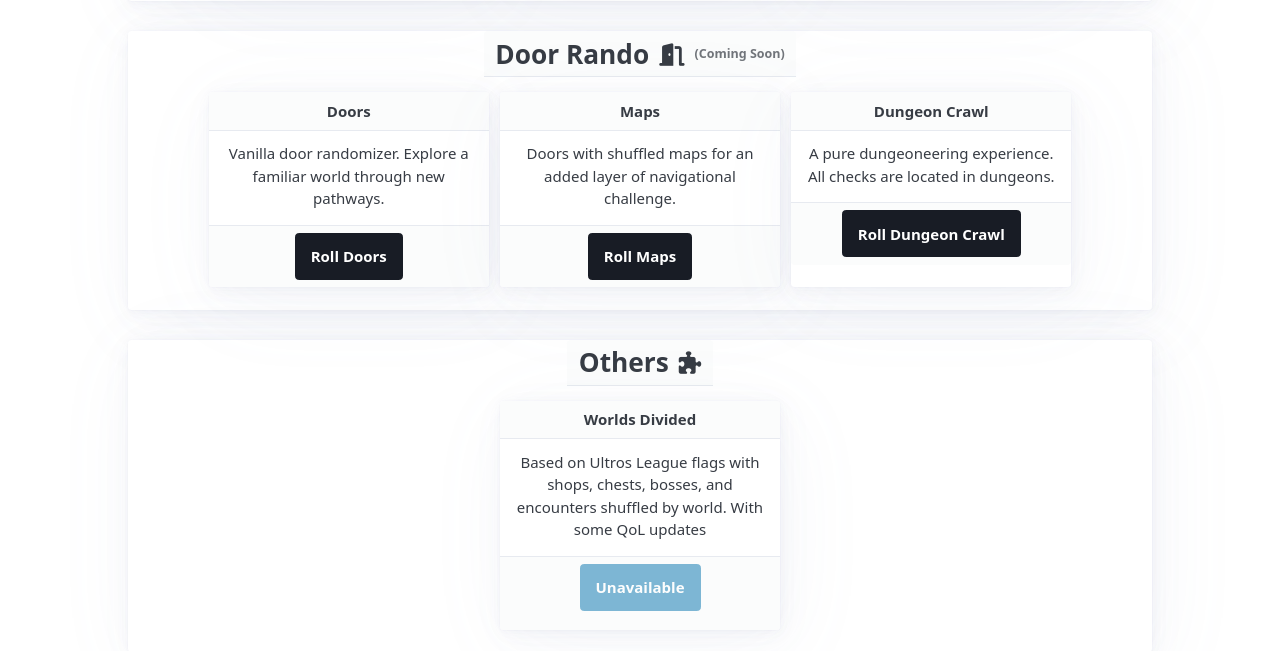
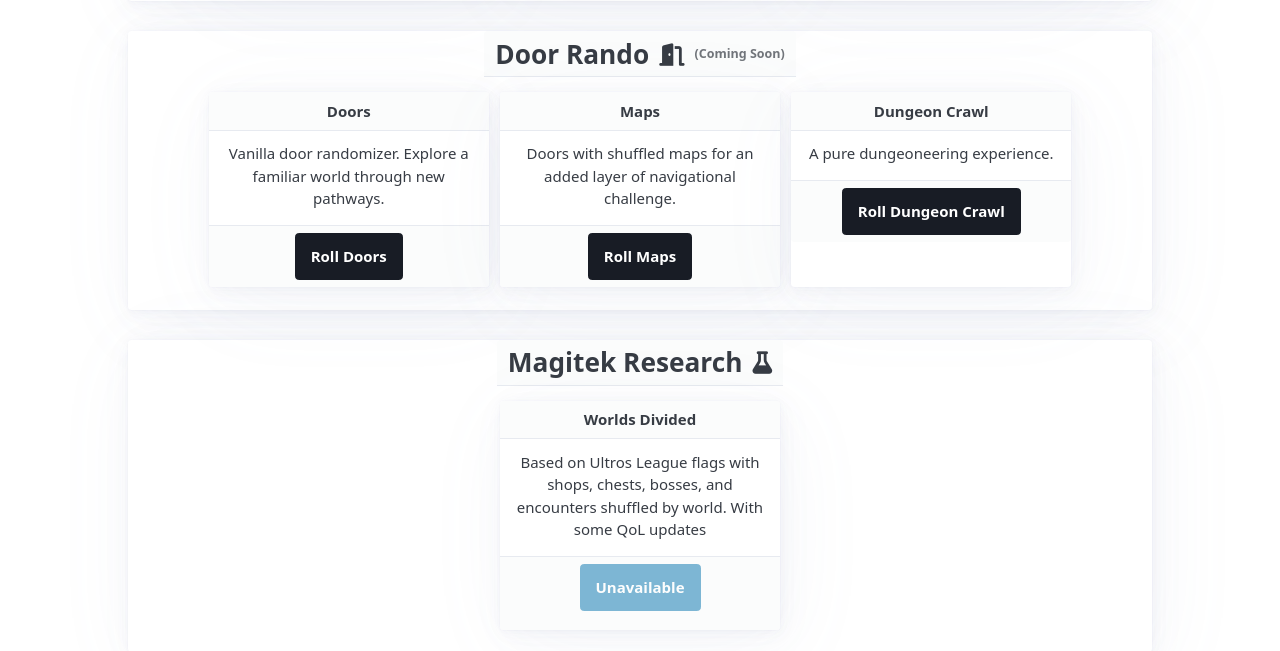
Before and after one commit to wrjones104/seedbot2000, a Django app: page /quick-roll/ in a window 1280 px wide. Shown: the part 745-1396 px from the top of the page. Run offline with Django 5.2, Linux system fonts and the light colour scheme; data that the repository does not hold is empty; some libraries are stand-ins or nearby versions.

Commit message:
Update quick roll descriptions: simplify Dungeon Crawl text and rename Others section to Magitek Research

```diff
--- a/templates/webapp/quick_roll.html
+++ b/templates/webapp/quick_roll.html
@@ -142,7 +142,7 @@
 
                 <article style="width: 280px; text-align: center;">
                     <header style="text-align: center;"><strong>Dungeon Crawl</strong></header>
-                    <p>A pure dungeoneering experience. All checks are located in dungeons.</p>
+                    <p>A pure dungeoneering experience.</p>
                     <footer>
                         <div class="button-group">
                             <a role="button" class="contrast" aria-disabled="true">Roll Dungeon Crawl</a>
@@ -155,8 +155,8 @@
 
         <article style="margin-bottom: 2rem;">
             <header style="display: inline-flex; align-items: center; gap: 10px; margin-bottom: 1rem;">
-                <h2 style="margin: 0;">Others</h2>
-                <i class="fa-solid fa-puzzle-piece fa-xl" style="color: var(--pico-color-green-500);"></i>
+                <h2 style="margin: 0;">Magitek Research</h2>
+                <i class="fa-solid fa-flask fa-xl" style="color: var(--pico-color-green-500);"></i>
             </header>
 
             <div style="display: flex; justify-content: center; flex-wrap: wrap; gap: var(--pico-spacing);">
```
